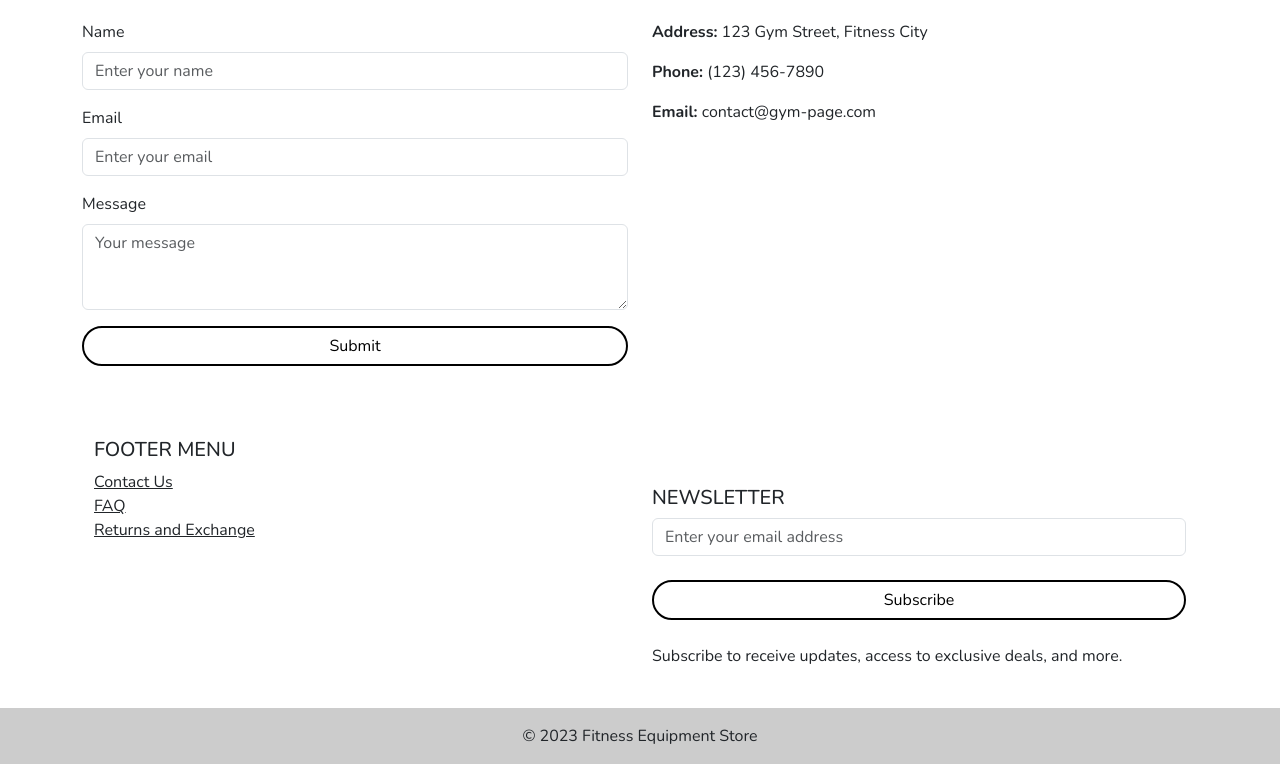
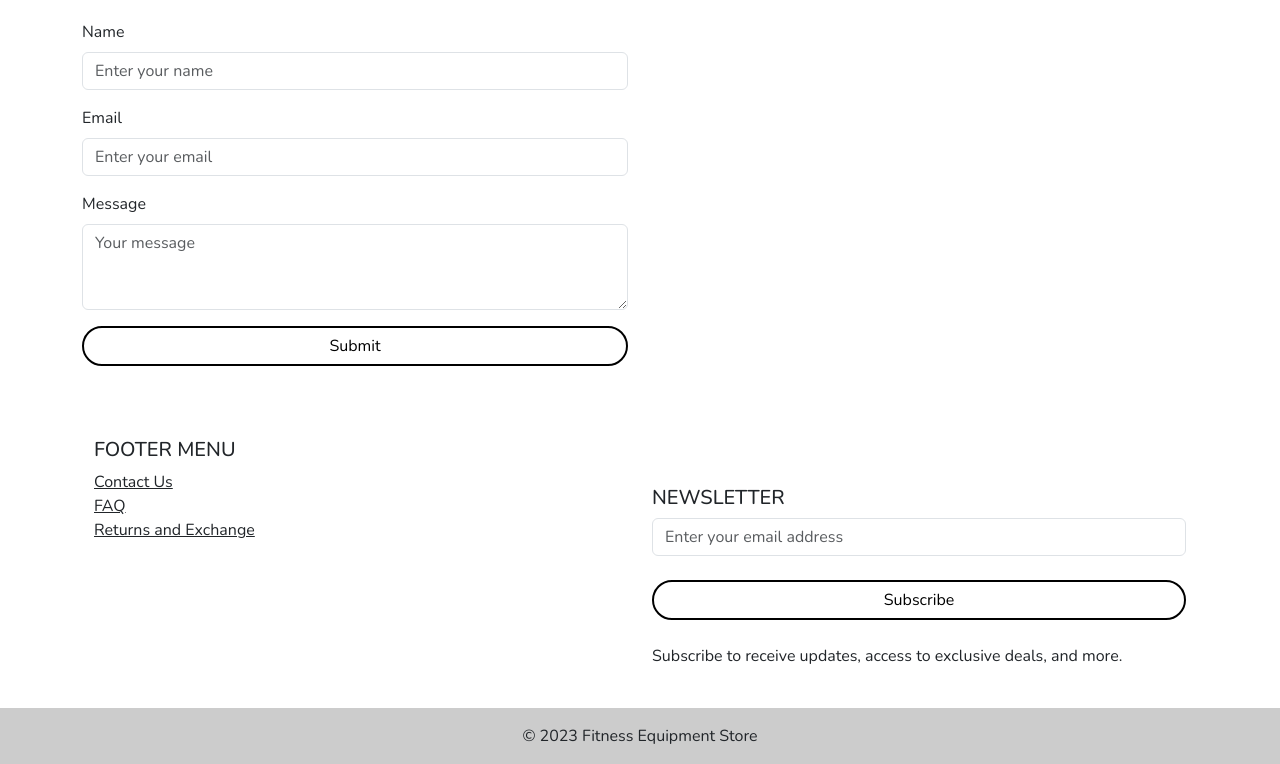
Before and after one commit to IbrahimElsa/Gym-Page, a website: page contact.html in a window 1280 px wide. Shown: the part 170-934 px from the top of the page. Drawn offline with nearby package versions, Linux system fonts and the light colour scheme; no server answers.

Commit message:
removed personal info

```diff
--- a/contact.html
+++ b/contact.html
@@ -88,12 +88,6 @@
                     <button type="submit" class="btn btn-primary">Submit</button>
                 </form>
             </div>
-            <div class="col-md-6">
-                <!-- Optional: Any additional contact information like address, phone number, etc. -->
-                <p><strong>Address:</strong> 123 Gym Street, Fitness City</p>
-                <p><strong>Phone:</strong> (123) 456-7890</p>
-                <p><strong>Email:</strong> contact@gym-page.com</p>
-            </div>
         </div>
     </section>
 
```
